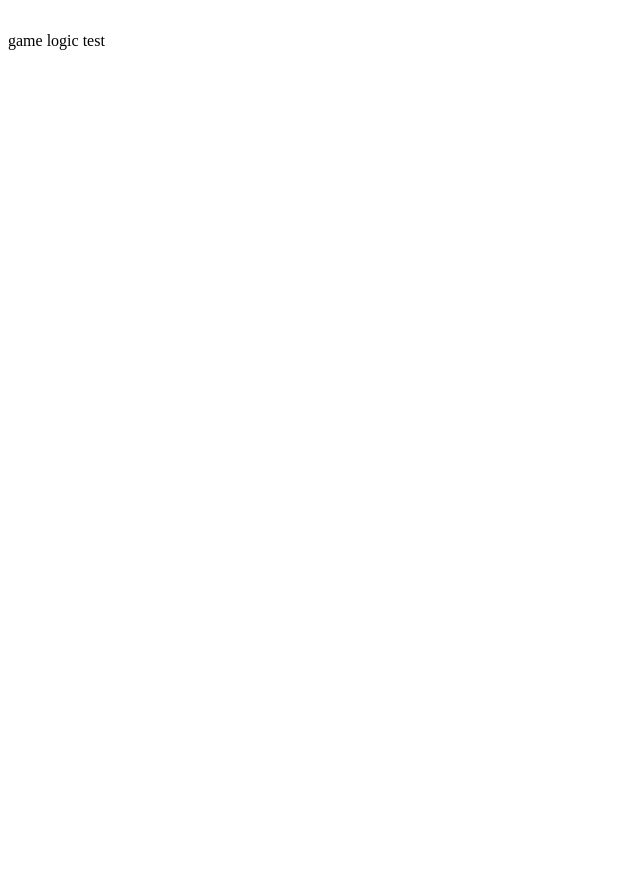
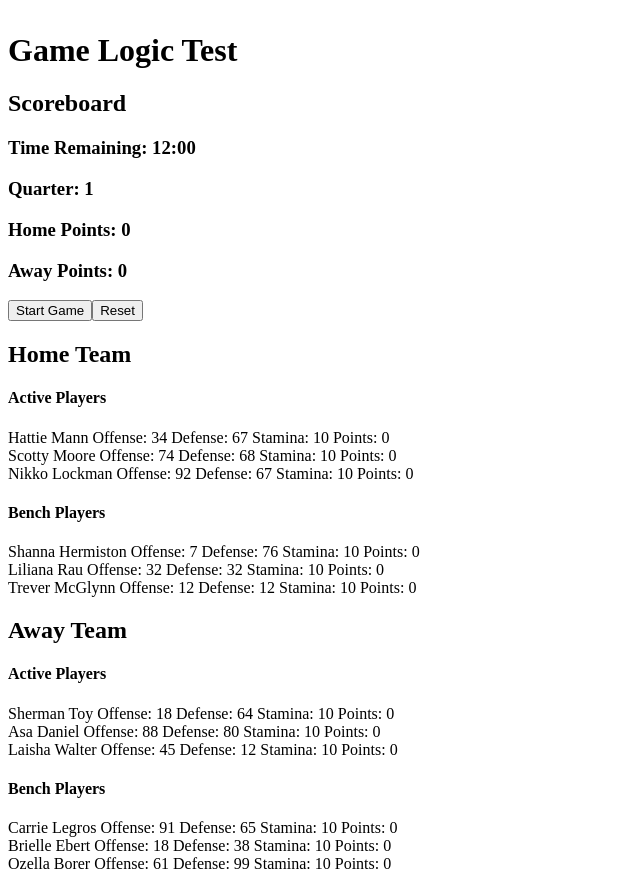
Before and after one commit to ellymaimon/coach-corner-react, a React (Create React App) app: page / in a window 1280 px wide. Both pictures are taken after a click on the button "Play!". Shown: the whole page, without its empty margins (0-640 px from the left). Before the commit the page ends 800 px from the top, so only its background shows below. Built offline with nearby package versions, Linux system fonts and the light colour scheme.

Commit message:
Add scoreboard and teams jsx to page

```diff
--- a/src/game-logic/GameLogicTest.jsx
+++ b/src/game-logic/GameLogicTest.jsx
@@ -63,7 +63,34 @@ const GameLogicTest = () => {
   };
   return (
     <div>
-      game logic test
+      <h1>Game Logic Test</h1>
+      <h2>Scoreboard</h2>
+      {gameOver ? (
+        <h3>Game Over!</h3>
+      ) : (
+        <div>
+          <h3>
+            Time Remaining: {game.minutesRemaining}:
+            {secondsRemaining === 0 ? '00' : secondsRemaining}
+          </h3>
+          <h3>Quarter: {game.currentQuarter} </h3>
+        </div>
+      )}
+      <h3>Home Points: {game.homeTeam.points} </h3>
+      <h3>Away Points: {game.awayTeam.points} </h3>
+
+      {gameRunning ? (
+        <button onClick={() => stopGame()}>Stop Game</button>
+      ) : (
+        <button onClick={() => startGame()}>Start Game</button>
+      )}
+      <button onClick={() => reset()}>Reset</button>
+
+      <h2>Home Team</h2>
+      <Team team={game.homeTeam}></Team>
+
+      <h2>Away Team</h2>
+      <Team team={game.awayTeam}></Team>
     </div>
   );
 };
```
